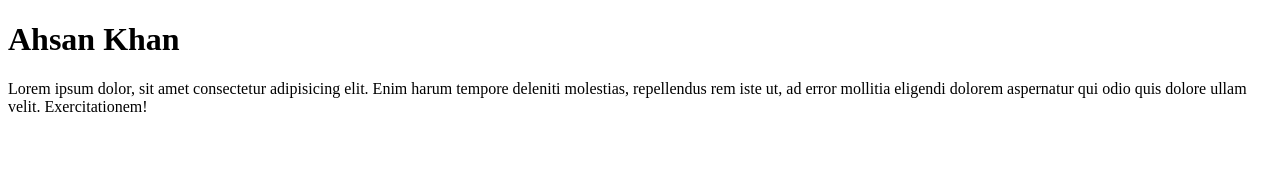
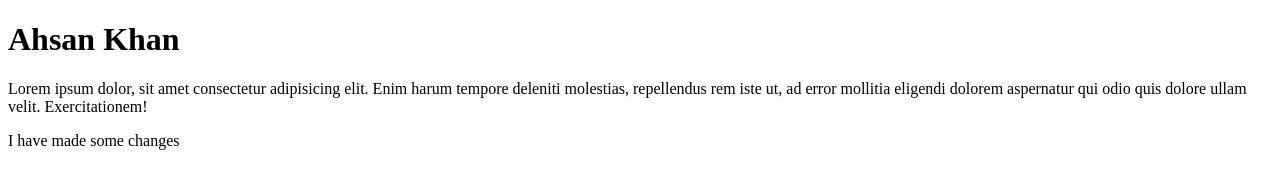
Before and after one commit to A-Khan27/first-project, a plain HTML site: page index.html in a window 1280 px wide. Drawn offline with Linux system fonts and the light colour scheme.

Commit message:
Update index.html

```diff
--- a/index.html
+++ b/index.html
@@ -8,5 +8,5 @@
 </head>
 <body><h1>Ahsan Khan</h1>
     <p>Lorem ipsum dolor, sit amet consectetur adipisicing elit. Enim harum tempore deleniti molestias, repellendus rem iste ut, ad error mollitia eligendi dolorem aspernatur qui odio quis dolore ullam velit. Exercitationem!</p>
-</body>
+<p>I have made some changes</p></body>
 </html>
```
